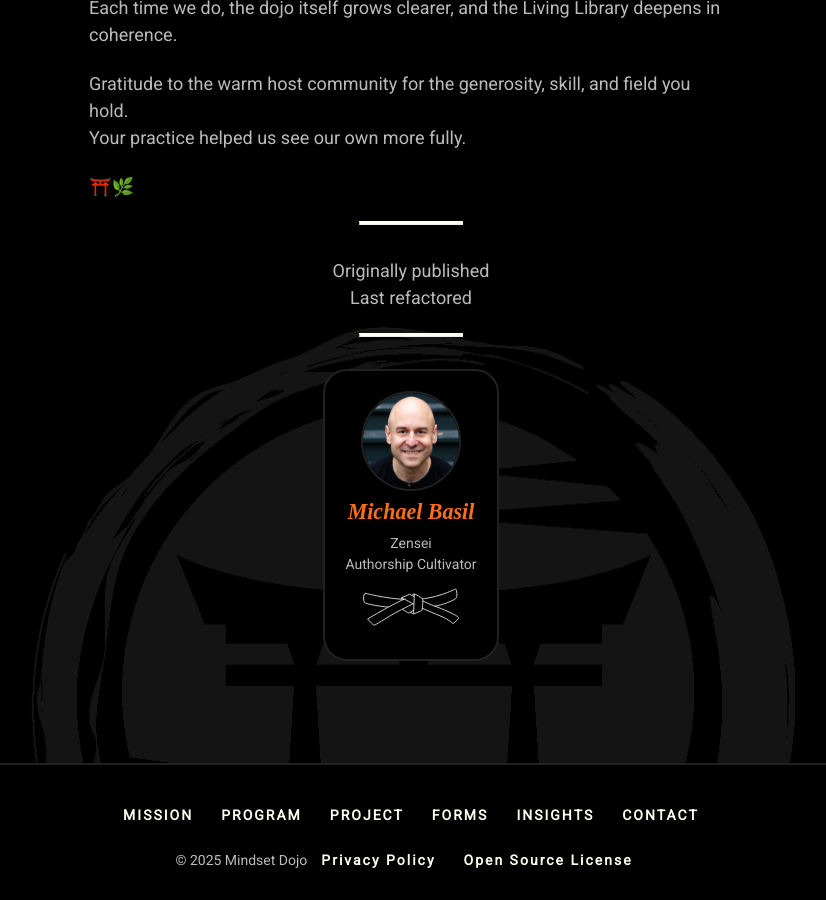
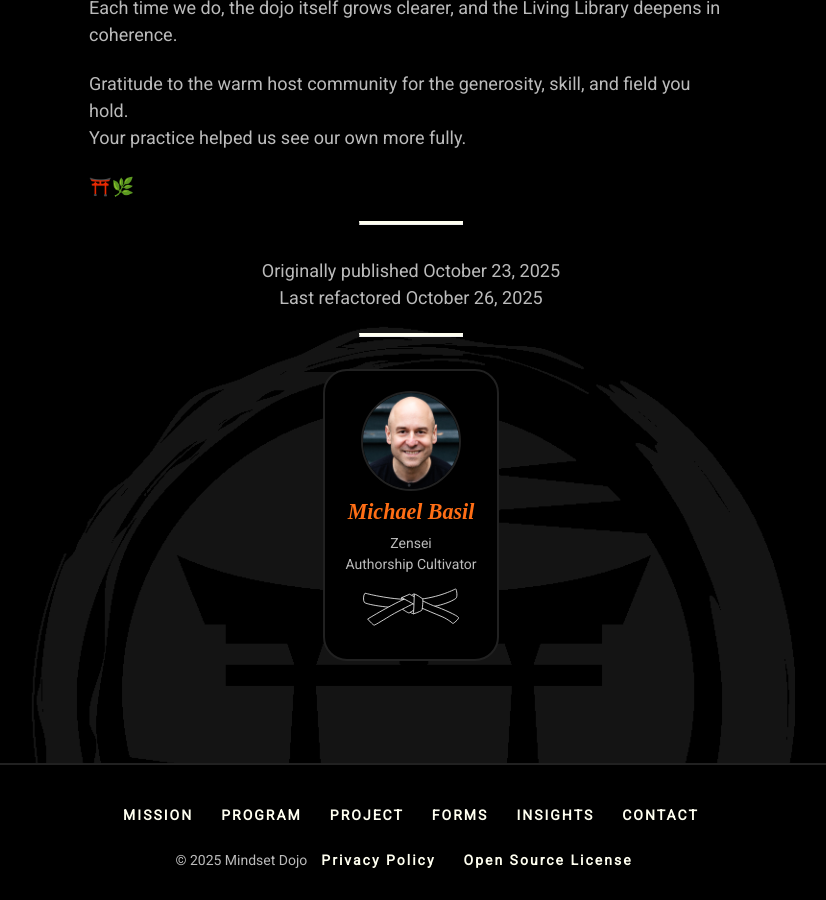
Before and after one commit to mindset-dojo/mindset-dojo.github.io, a Jekyll site: the page built from _insights/2025-10-23-demonstration-becomes-dojo.md, in a window 1280 px wide and 900 px high, scrolled down 1176 px. Shown: the whole window, without its empty margins (229-1055 px from the left). Built offline with Jekyll 4.4.1, drawn with Linux system fonts in a browser that asks for light colours; some web fonts are replaced.

Commit message:
refactor(insights): display article dates correctly.

```diff
--- a/_insights/2025-10-23-demonstration-becomes-dojo.md
+++ b/_insights/2025-10-23-demonstration-becomes-dojo.md
@@ -2,7 +2,8 @@
 layout: post
 title: "A Demonstration Becomes a Dojo"
 title_mark: Demonstration
-date: 2025-10-23
+published_date: 2025-10-23
+refactored_date: 2025-10-26
 authors:
   - michael-basil
 forms:
```
Also changed, not shown: _insights/2025-10-23-zen-and-insight.md (+2 -1 lines), _insights/2025-10-24-attention-portfolio-intelligence.md (+2 -1 lines).
